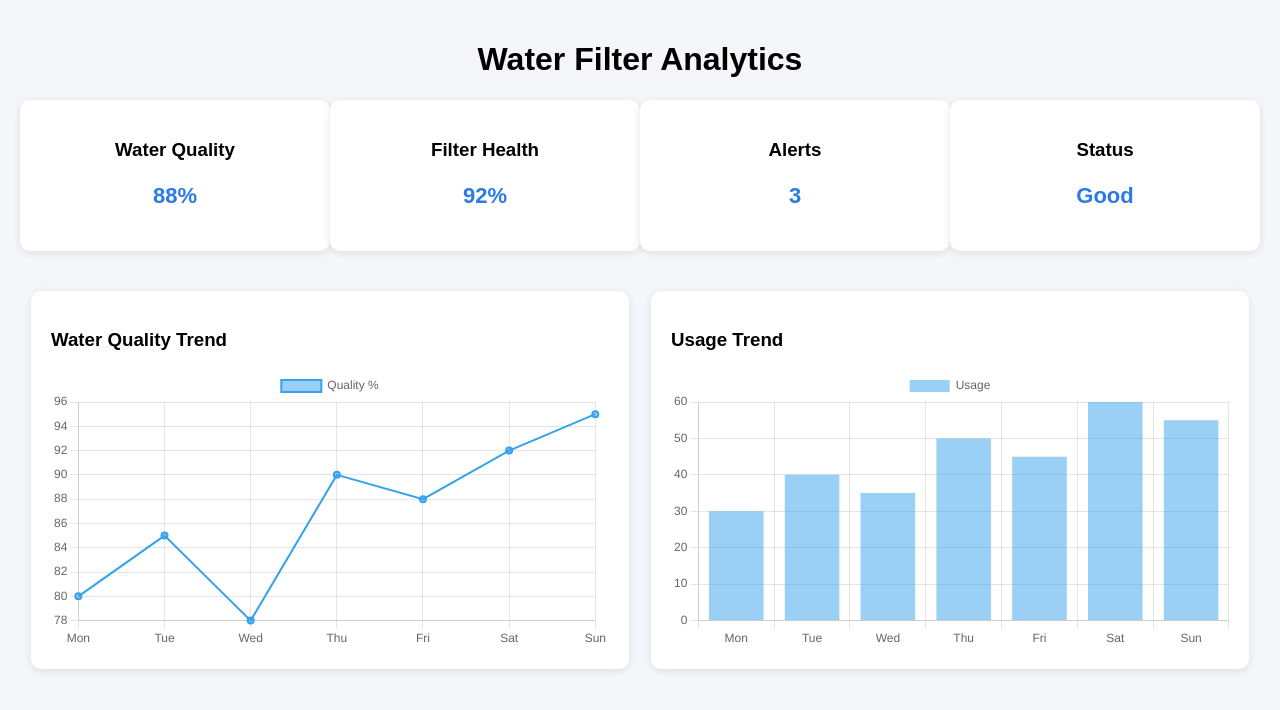
After one commit to Krupa2007/water-filter, a Django app: page /analytics/ in a window 1280 px wide. The commit adds this page. Shown: the top 710 px of the page. Run offline with Django 5.2, Linux system fonts and the light colour scheme.

Commit message:
added new html file called analytics and export

```diff
--- /dev/null
+++ b/filapp/templates/analytics.html
@@ -0,0 +1,127 @@
+<!DOCTYPE html>
+<html>
+<head>
+    <title>Analytics Dashboard</title>
+    <script src="https://cdn.jsdelivr.net/npm/chart.js"></script>
+
+    <style>
+        body {
+            font-family: Arial;
+            background: #f4f6f9;
+            margin: 0;
+            padding: 20px;
+        }
+
+        h1 {
+            text-align: center;
+        }
+
+        .cards {
+            display: flex;
+            justify-content: space-around;
+            margin: 20px 0;
+        }
+
+        .card {
+            background: white;
+            padding: 20px;
+            border-radius: 10px;
+            width: 22%;
+            text-align: center;
+            box-shadow: 0 2px 8px rgba(0,0,0,0.1);
+        }
+
+        .card p {
+            font-size: 22px;
+            font-weight: bold;
+            color: #2c7be5;
+        }
+
+        .charts {
+            display: flex;
+            justify-content: space-around;
+            flex-wrap: wrap;
+        }
+
+        .box {
+            background: white;
+            padding: 20px;
+            width: 45%;
+            border-radius: 10px;
+            box-shadow: 0 2px 8px rgba(0,0,0,0.1);
+            margin-top: 20px;
+        }
+    </style>
+</head>
+
+<body>
+
+<h1>Water Filter Analytics</h1>
+
+<!-- KPI CARDS -->
+<div class="cards">
+
+    <div class="card">
+        <h3>Water Quality</h3>
+        <p>88%</p>
+    </div>
+
+    <div class="card">
+        <h3>Filter Health</h3>
+        <p>92%</p>
+    </div>
+
+    <div class="card">
+        <h3>Alerts</h3>
+        <p>3</p>
+    </div>
+
+    <div class="card">
+        <h3>Status</h3>
+        <p>Good</p>
+    </div>
+
+</div>
+
+<!-- CHARTS -->
+<div class="charts">
+
+    <div class="box">
+        <h3>Water Quality Trend</h3>
+        <canvas id="lineChart"></canvas>
+    </div>
+
+    <div class="box">
+        <h3>Usage Trend</h3>
+        <canvas id="barChart"></canvas>
+    </div>
+
+</div>
+
+<script>
+new Chart(document.getElementById("lineChart"), {
+    type: 'line',
+    data: {
+        labels: ['Mon','Tue','Wed','Thu','Fri','Sat','Sun'],
+        datasets: [{
+            label: 'Quality %',
+            data: [80,85,78,90,88,92,95],
+            borderWidth: 2
+        }]
+    }
+});
+
+new Chart(document.getElementById("barChart"), {
+    type: 'bar',
+    data: {
+        labels: ['Mon','Tue','Wed','Thu','Fri','Sat','Sun'],
+        datasets: [{
+            label: 'Usage',
+            data: [30,40,35,50,45,60,55]
+        }]
+    }
+});
+</script>
+
+</body>
+</html>
--- a/filapp/views.py
+++ b/filapp/views.py
@@ -4,6 +4,8 @@ from django.contrib.auth.models import User
 from django.contrib import messages
 from django.contrib.auth import authenticate , login
 from .models import *
+from reportlab.pdfgen import canvas
+from datetime import datetime
 
 # Create your views here.
 def login_page(request):
@@ -120,3 +122,34 @@ def update(request, id):
        return redirect('/update/')
 
     return render(request, "update.html",context)
+
+
+def analytics_view(request):
+    return render(request, "analytics.html")
+
+
+
+def export_page(request):
+    return render(request, "export.html")
+
+
+def export_pdf(request):
+    response = HttpResponse(content_type='application/pdf')
+    response['Content-Disposition'] = 'attachment; filename="dashboard_report.pdf"'
+
+    p = canvas.Canvas(response)
+
+    p.setFont("Helvetica-Bold", 16)
+    p.drawString(100, 800, "Water Filter Monitoring Dashboard")
+
+    p.setFont("Helvetica", 12)
+    p.drawString(100, 780, f"Generated on: {datetime.now()}")
+
+    p.drawString(100, 740, "System Status: ONLINE")
+    p.drawString(100, 720, "Water Quality: Excellent")
+    p.drawString(100, 700, "Filter Health: 92%")
+
+    p.showPage()
+    p.save()
+
+    return response
--- a/filter/urls.py
+++ b/filter/urls.py
@@ -38,6 +38,8 @@ urlpatterns = [
     path('delete-pet/<id>/', delete_pet ,name='delete_pet'),
     path('add/', add ,name='add'),
     path('update/<int:id>/', update ,name='update'),
+     path('analytics/', analytics_view, name='analytics'),
+      path('export/', export_page, name='export_pdf'),
 
 
 
```
Also changed, not shown: filapp/templates/export.html (added, +16 -0 lines), filapp/templates/main.html (+9 -2 lines), db.sqlite3.
